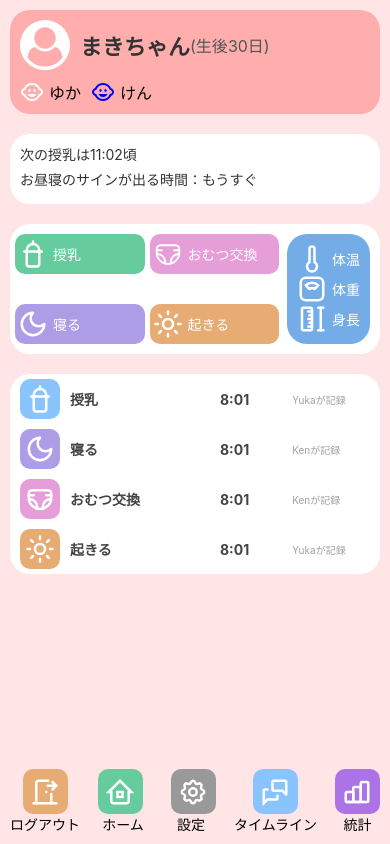
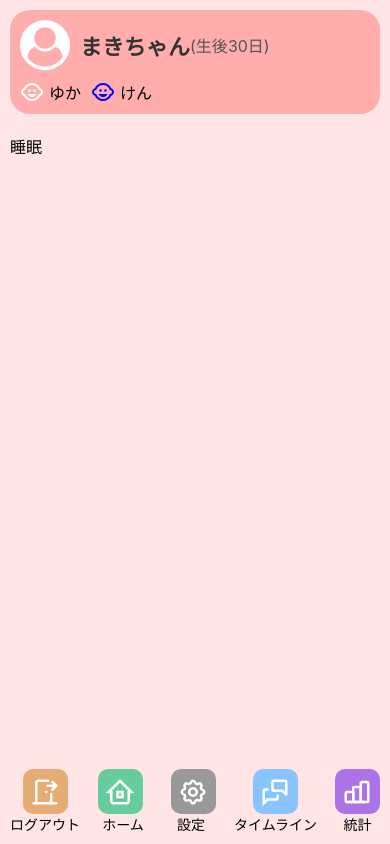
Before and after one commit to MS-hujp/baby_tracker, a React Native app: screen /Sleep in a window 390 px wide. Built offline with nearby package versions, Linux system fonts and the light colour scheme.

Commit message:
add each record page

```diff
--- a/src/assets/icons/icons.ts
+++ b/src/assets/icons/icons.ts
@@ -117,3 +117,12 @@ export const statisticsIcon = `
 <path d="M4 20h14" />
 </svg>
 `;
+
+// 記録アイコン (add-record)
+export const addRecordIcon = `
+<svg  xmlns="http://www.w3.org/2000/svg"  width="24"  height="24"  viewBox="0 0 24 24"  fill="none"  stroke="currentColor"  stroke-width="2"  stroke-linecap="round">
+<path d="M7 7h-1a2 2 0 0 0 -2 2v9a2 2 0 0 0 2 2h9a2 2 0 0 0 2 -2v-1" />
+<path d="M20.385 6.585a2.1 2.1 0 0 0 -2.97 -2.97l-8.415 8.385v3h3l8.385 -8.415z" />
+<path d="M16 5l3 3" />
+</svg>
+`;
--- a/src/screens/HomeScreen.tsx
+++ b/src/screens/HomeScreen.tsx
@@ -9,11 +9,13 @@ import {
 } from "react-native";
 import { RootStackParamList } from "../../App";
 import {
+  addRecordIcon,
   babyBottleIcon,
   diaperIcon,
   heightIcon,
   sleepIcon,
   thermometerIcon,
+  timelineIcon,
   wakeupIcon,
   weightIcon,
 } from "../assets/icons/icons";
@@ -22,7 +24,10 @@ import Header from "../components/layout/Header";
 import BottomNavigation from "../components/navigation/BottomNavigation";
 import styles from "../styles/HomeScreenStyles";
 
-type HomeScreenNavigationProp = NativeStackNavigationProp<RootStackParamList, 'Home'>;
+type HomeScreenNavigationProp = NativeStackNavigationProp<
+  RootStackParamList,
+  "Home"
+>;
 
 interface HomeScreenProps {
   navigation: HomeScreenNavigationProp;
@@ -34,8 +39,8 @@ const HomeScreen = ({ navigation }: HomeScreenProps) => {
     ageInDays: 30,
     participants: [
       { name: "ゆか", color: "#FFF" },
-      { name: "けん", color: "blue" }
-    ]
+      { name: "けん", color: "blue" },
+    ],
   };
 
   return (
@@ -57,12 +62,26 @@ const HomeScreen = ({ navigation }: HomeScreenProps) => {
             </Text>
           </View>
 
+          <View style={styles.recordSectionContainer}>
+            <View style={styles.recordSectionTitle}>
+              <TablerIcon
+                xml={addRecordIcon}
+                width={30}
+                height={30}
+                strokeColor="#454444"
+                fillColor="none"
+              />
+              <Text style={styles.recordSectionTitleText}>記録</Text>
+            </View>
             <View style={styles.recordSection}>
               <View style={styles.recordColumn}>
                 <View style={styles.recordRow}>
                   <TouchableOpacity
-                  style={[styles.recordButton, { backgroundColor: "#66cc9e" }]}
-                  onPress={() => navigation.navigate('Feeding')}
+                    style={[
+                      styles.recordButton,
+                      { backgroundColor: "#66cc9e" },
+                    ]}
+                    onPress={() => navigation.navigate("Feeding")}
                   >
                     <TablerIcon
                       xml={babyBottleIcon}
@@ -74,7 +93,11 @@ const HomeScreen = ({ navigation }: HomeScreenProps) => {
                     <Text style={styles.recordButtonText}>授乳</Text>
                   </TouchableOpacity>
                   <TouchableOpacity
-                  style={[styles.recordButton, { backgroundColor: "#E69ED8" }]}
+                    style={[
+                      styles.recordButton,
+                      { backgroundColor: "#E69ED8" },
+                    ]}
+                    onPress={() => navigation.navigate("Diaper")}
                   >
                     <TablerIcon
                       xml={diaperIcon}
@@ -89,7 +112,11 @@ const HomeScreen = ({ navigation }: HomeScreenProps) => {
                 </View>
                 <View style={styles.recordRow}>
                   <TouchableOpacity
-                  style={[styles.recordButton, { backgroundColor: "#ad9ce6" }]}
+                    style={[
+                      styles.recordButton,
+                      { backgroundColor: "#ad9ce6" },
+                    ]}
+                    onPress={() => navigation.navigate("Sleep")}
                   >
                     <TablerIcon
                       xml={sleepIcon}
@@ -101,7 +128,11 @@ const HomeScreen = ({ navigation }: HomeScreenProps) => {
                     <Text style={styles.recordButtonText}>寝る</Text>
                   </TouchableOpacity>
                   <TouchableOpacity
-                  style={[styles.recordButton, { backgroundColor: "#e6ac73" }]}
+                    style={[
+                      styles.recordButton,
+                      { backgroundColor: "#e6ac73" },
+                    ]}
+                    onPress={() => navigation.navigate("Wakeup")}
                   >
                     <TablerIcon
                       xml={wakeupIcon}
@@ -114,7 +145,10 @@ const HomeScreen = ({ navigation }: HomeScreenProps) => {
                   </TouchableOpacity>
                 </View>
               </View>
-            <View style={styles.recordMeasurements}>
+              <TouchableOpacity
+                style={styles.recordMeasurements}
+                onPress={() => navigation.navigate("Measurement")}
+              >
                 <View style={styles.recordMeasurement}>
                   <TablerIcon
                     xml={thermometerIcon}
@@ -145,9 +179,21 @@ const HomeScreen = ({ navigation }: HomeScreenProps) => {
                   />
                   <Text style={styles.recordButtonText}>身長</Text>
                 </View>
+              </TouchableOpacity>
             </View>
           </View>
 
+          <View style={styles.timeLineSectionContainer}>
+            <View style={styles.timeLineSectionTitle}>
+              <TablerIcon
+                xml={timelineIcon}
+                width={30}
+                height={30}
+                strokeColor="#454444"
+                fillColor="none"
+              />
+              <Text style={styles.recordSectionTitleText}>タイムライン</Text>
+            </View>
             <View style={styles.timeLineSection}>
               <View style={styles.timeLineItems}>
                 <View style={styles.timeLineItem}>
@@ -253,6 +299,7 @@ const HomeScreen = ({ navigation }: HomeScreenProps) => {
               </View>
             </View>
           </View>
+        </View>
       </ScrollView>
       <BottomNavigation />
     </SafeAreaView>
--- /dev/null
+++ b/src/screens/MeasurementScreen.tsx
@@ -0,0 +1,36 @@
+import React from "react";
+import { SafeAreaView, ScrollView, View } from "react-native";
+import Header from "../components/layout/Header";
+import BottomNavigation from "../components/navigation/BottomNavigation";
+import styles from "../styles/MeasurementScreenStyles";
+
+const MeasurementScreen = () => {
+  const headerProps = {
+    babyName: "まきちゃん",
+    ageInDays: 30,
+    participants: [
+      { name: "ゆか", color: "#FFF" },
+      { name: "けん", color: "blue" }
+    ]
+  };
+
+  return (
+    <SafeAreaView style={styles.container}>
+      <ScrollView
+        style={styles.scrollView}
+        contentContainerStyle={{ paddingBottom: 20 }}
+        bounces={true}
+        showsVerticalScrollIndicator={true}
+        alwaysBounceVertical={true}
+      >
+        <View style={styles.innerContainer}>
+          <Header {...headerProps} />
+          測定
+        </View>
+      </ScrollView>
+      <BottomNavigation />
+    </SafeAreaView>
+  );
+};
+
+export default MeasurementScreen;
--- /dev/null
+++ b/src/screens/SleepScreen.tsx
@@ -0,0 +1,36 @@
+import React from "react";
+import { SafeAreaView, ScrollView, View } from "react-native";
+import Header from "../components/layout/Header";
+import BottomNavigation from "../components/navigation/BottomNavigation";
+import styles from "../styles/SleepScreenStyles";
+
+const SleepScreen = () => {
+  const headerProps = {
+    babyName: "まきちゃん",
+    ageInDays: 30,
+    participants: [
+      { name: "ゆか", color: "#FFF" },
+      { name: "けん", color: "blue" }
+    ]
+  };
+
+  return (
+    <SafeAreaView style={styles.container}>
+      <ScrollView
+        style={styles.scrollView}
+        contentContainerStyle={{ paddingBottom: 20 }}
+        bounces={true}
+        showsVerticalScrollIndicator={true}
+        alwaysBounceVertical={true}
+      >
+        <View style={styles.innerContainer}>
+          <Header {...headerProps} />
+          睡眠
+        </View>
+      </ScrollView>
+      <BottomNavigation />
+    </SafeAreaView>
+  );
+};
+
+export default SleepScreen;
--- /dev/null
+++ b/src/screens/WakeupScreen.tsx
@@ -0,0 +1,36 @@
+import React from "react";
+import { SafeAreaView, ScrollView, View } from "react-native";
+import Header from "../components/layout/Header";
+import BottomNavigation from "../components/navigation/BottomNavigation";
+import styles from "../styles/WakeupScreenStyles";
+
+const WakeupScreen = () => {
+  const headerProps = {
+    babyName: "まきちゃん",
+    ageInDays: 30,
+    participants: [
+      { name: "ゆか", color: "#FFF" },
+      { name: "けん", color: "blue" }
+    ]
+  };
+
+  return (
+    <SafeAreaView style={styles.container}>
+      <ScrollView
+        style={styles.scrollView}
+        contentContainerStyle={{ paddingBottom: 20 }}
+        bounces={true}
+        showsVerticalScrollIndicator={true}
+        alwaysBounceVertical={true}
+      >
+        <View style={styles.innerContainer}>
+          <Header {...headerProps} />
+          起きる
+        </View>
+      </ScrollView>
+      <BottomNavigation />
+    </SafeAreaView>
+  );
+};
+
+export default WakeupScreen;
--- /dev/null
+++ b/src/styles/DiaperScreenStyles.ts
@@ -0,0 +1,19 @@
+import { StyleSheet } from "react-native";
+
+const styles = StyleSheet.create({
+  container: {
+    flex: 1,
+    backgroundColor: "#ffe5e5",
+    paddingTop: 10,
+    paddingHorizontal: 10,
+    paddingBottom: 0,
+  },
+  scrollView: {
+    flex: 1,
+  },
+  innerContainer: {
+    paddingHorizontal: 10,
+  },
+});
+
+export default styles;
--- a/src/styles/HomeScreenStyles.ts
+++ b/src/styles/HomeScreenStyles.ts
@@ -25,17 +25,31 @@ const styles = StyleSheet.create({
     marginBottom: 5,
     color: "#333",
   },
+  recordSectionContainer: {
+    backgroundColor: "#fff",
+    marginBottom: 20,
+    paddingVertical: 10,
+    paddingHorizontal: 10,
+    height: "auto",
+    borderRadius: 20,
+  },
+  recordSectionTitle: {
+    display: "flex",
+    flexDirection: "row",
+    alignItems: "center",
+    justifyContent: "flex-start",
+    marginBottom: 5,
+  },
+  recordSectionTitleText: {
+    color: "#454444",
+    fontSize: 14,
+    fontWeight: "bold",
+  },
   recordSection: {
-    backgroundColor: "#fff",
-    height: "auto",
     display: "flex",
     flexDirection: "row",
     justifyContent: "space-between",
-    paddingVertical: 10,
-    paddingHorizontal: 5,
-    borderRadius: 20,
     gap: 5,
-    marginBottom: 20,
   },
   recordColumn: {
     display: "flex",
@@ -86,11 +100,23 @@ const styles = StyleSheet.create({
     justifyContent: "flex-start",
     gap: 5,
   },
-  timeLineSection: {
+  timeLineSectionContainer: {
     backgroundColor: "#fff",
+    marginBottom: 10,
+    paddingVertical: 5,
     height: "auto",
     borderRadius: 20,
-    marginBottom: 20,
+  },
+  timeLineSection: {
+  },
+  timeLineSectionTitle: {
+    display: "flex",
+    flexDirection: "row",
+    alignItems: "center",
+    justifyContent: "flex-start",
+    marginHorizontal: 10,
+    marginBottom: 5,
+    gap: 5,
   },
   timeLineItems: {
     flexDirection: "column",
--- /dev/null
+++ b/src/styles/MeasurementScreenStyles.ts
@@ -0,0 +1,19 @@
+import { StyleSheet } from "react-native";
+
+const styles = StyleSheet.create({
+  container: {
+    flex: 1,
+    backgroundColor: "#ffe5e5",
+    paddingTop: 10,
+    paddingHorizontal: 10,
+    paddingBottom: 0,
+  },
+  scrollView: {
+    flex: 1,
+  },
+  innerContainer: {
+    paddingHorizontal: 10,
+  },
+});
+
+export default styles;
--- /dev/null
+++ b/src/styles/SleepScreenStyles.ts
@@ -0,0 +1,19 @@
+import { StyleSheet } from "react-native";
+
+const styles = StyleSheet.create({
+  container: {
+    flex: 1,
+    backgroundColor: "#ffe5e5",
+    paddingTop: 10,
+    paddingHorizontal: 10,
+    paddingBottom: 0,
+  },
+  scrollView: {
+    flex: 1,
+  },
+  innerContainer: {
+    paddingHorizontal: 10,
+  },
+});
+
+export default styles;
--- /dev/null
+++ b/src/styles/WakeupScreenStyles.ts
@@ -0,0 +1,19 @@
+import { StyleSheet } from "react-native";
+
+const styles = StyleSheet.create({
+  container: {
+    flex: 1,
+    backgroundColor: "#ffe5e5",
+    paddingTop: 10,
+    paddingHorizontal: 10,
+    paddingBottom: 0,
+  },
+  scrollView: {
+    flex: 1,
+  },
+  innerContainer: {
+    paddingHorizontal: 10,
+  },
+});
+
+export default styles;
```
Also changed, not shown: App.tsx (+12 -0 lines), src/screens/DiaperScreen.tsx (added, +46 -0 lines). Lines whose indentation alone changed are shown as unchanged.
